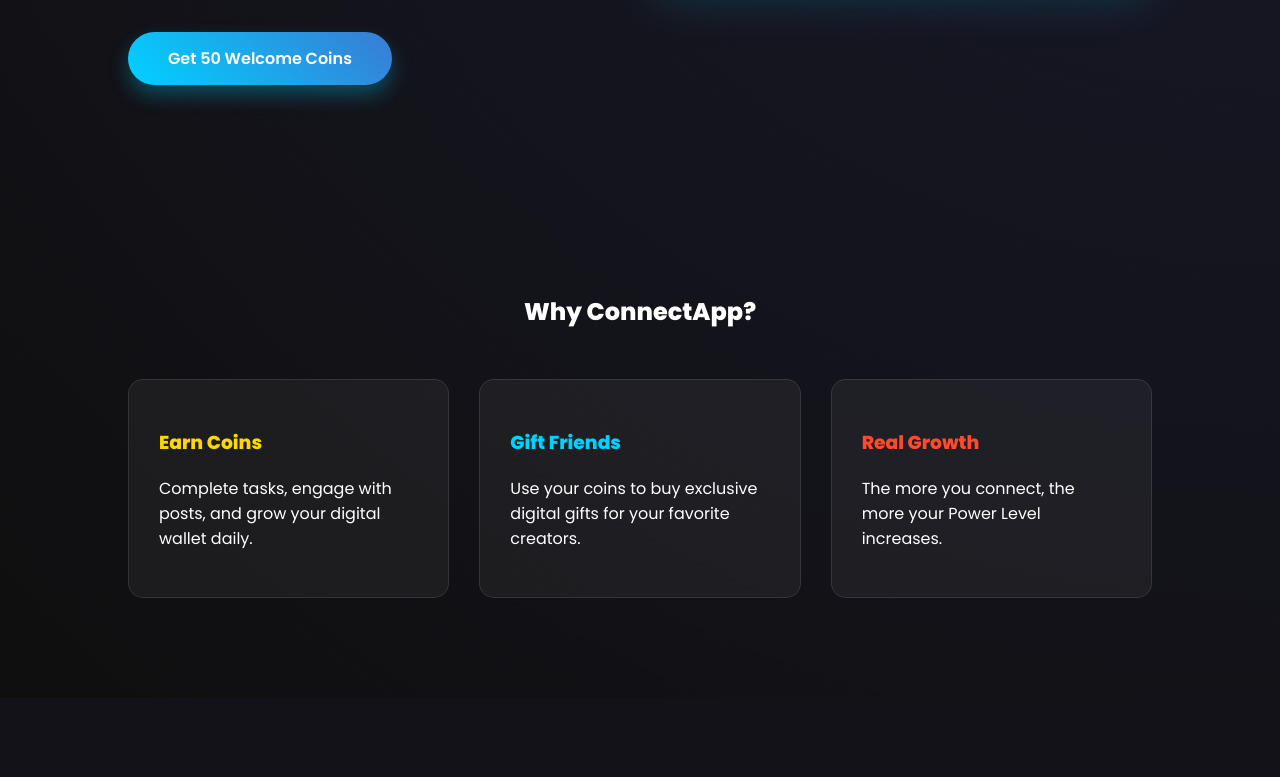
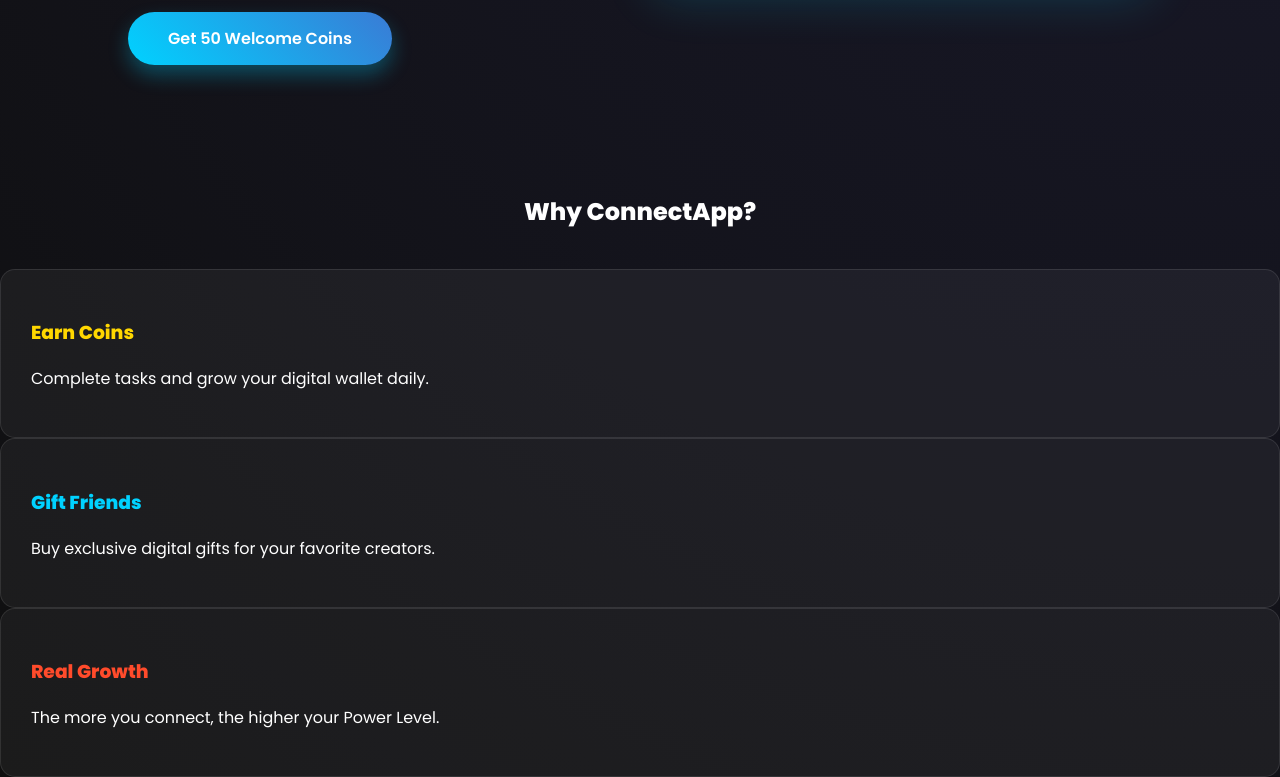
Before and after one commit to connectapp2452/connectapp, a Flask app: page / in a window 1280 px wide. Shown: the part 661-1438 px from the top of the page. Before the commit the page ends 1259 px from the top, so only its background shows below. Run offline with Flask 3, Linux system fonts and the light colour scheme.

Commit message:
System: Production build with mobile support

```diff
--- a/app.py
+++ b/app.py
@@ -34,7 +34,7 @@
 
 @app.route('/health')
 def health():
-    """The connection tester for your phone"""
+    """Testing route to ensure the app is actually reachable"""
     return "Kingdom is Online", 200
 
 @app.route('/')
@@ -82,6 +82,7 @@
         try:
             response = supabase.auth.sign_in_with_password({"email": email, "password": password})
             if response.user:
+                # Security: Ensure they verified their email
                 if not response.user.email_confirmed_at:
                     return render_template('verify_notice.html', email=email, resend=True)
 
@@ -113,7 +114,7 @@
     if request.method == 'POST':
         task_id = request.form.get('task_id')
 
-        # Simple Logic: Daily Check-in (+10 coins)
+        # Daily Check-in Logic
         if task_id == 'daily':
             new_balance = profile['coin_balance'] + 10
             supabase.table('profiles').update({"coin_balance": new_balance}).eq('id', user_id).execute()
@@ -129,6 +130,7 @@
 
     profile = get_user_profile(session['user_id'])
 
+    # Secure Admin Wall
     if not profile or profile.get('power_level') < 99:
         return "Access Denied", 403
 
@@ -141,6 +143,6 @@
     return redirect(url_for('home'))
 
 if __name__ == "__main__":
-    # Dynamically bind to Render's port or 10000 for local
+    # Binding to 0.0.0.0 is necessary for Render to route external traffic (your phone)
     port = int(os.environ.get("PORT", 10000))
     app.run(host='0.0.0.0', port=port)
--- a/templates/index.html
+++ b/templates/index.html
@@ -2,7 +2,8 @@
 <html lang="en">
 <head>
     <meta charset="UTF-8">
-    <meta name="viewport" content="width=device-width, initial-scale=1.0">
+    <meta name="viewport" content="width=device-width, initial-scale=1.0, maximum-scale=1.0, user-scalable=no">
+
     <link rel="stylesheet" href="{{ url_for('static', filename='css/style.css') }}?v={{ version }}">
     <link href="https://unpkg.com/aos@2.3.1/dist/aos.css" rel="stylesheet">
     <title>ConnectApp | The Coin Economy</title>
@@ -10,8 +11,8 @@
 <body>
     <nav class="navbar">
         <h2 style="color: var(--primary);">ConnectApp</h2>
-        <div>
-            <a href="/login" style="color:white; margin-right:20px; text-decoration:none;">Login</a>
+        <div class="nav-links">
+            <a href="/login" style="color:white; margin-right:15px; text-decoration:none;">Login</a>
             <a href="/register" class="btn-royal">Join Now</a>
         </div>
     </nav>
@@ -19,10 +20,9 @@
     <section class="hero">
         <div class="hero-text" data-aos="fade-right">
             <h1>The Social Economy <br> is Here.</h1>
-            <p style="font-size: 1.2rem; color: #ccc; max-width: 500px;">
+            <p style="font-size: 1.1rem; color: #ccc; max-width: 500px;">
                 Connect with friends, complete daily challenges, and earn
                 <span style="color: var(--gold); font-weight:bold;">ConnectCoins</span>.
-                Turn your social interactions into real digital value.
             </p>
             <br>
             <a href="/register" class="btn-royal">Get 50 Welcome Coins</a>
@@ -32,27 +32,27 @@
         </div>
     </section>
 
-    <section style="padding: 100px 10%;">
-        <h2 style="text-align:center; margin-bottom: 50px;">Why ConnectApp?</h2>
-        <div style="display: grid; grid-template-columns: repeat(3, 1fr); gap: 30px;">
+    <section class="features-section">
+        <h2 style="text-align:center; margin-bottom: 40px;">Why ConnectApp?</h2>
+        <div class="features-grid">
             <div class="feature-card" data-aos="fade-up" data-aos-delay="100">
                 <h3 style="color: var(--gold);">Earn Coins</h3>
-                <p>Complete tasks, engage with posts, and grow your digital wallet daily.</p>
+                <p>Complete tasks and grow your digital wallet daily.</p>
             </div>
             <div class="feature-card" data-aos="fade-up" data-aos-delay="200">
                 <h3 style="color: var(--primary);">Gift Friends</h3>
-                <p>Use your coins to buy exclusive digital gifts for your favorite creators.</p>
+                <p>Buy exclusive digital gifts for your favorite creators.</p>
             </div>
             <div class="feature-card" data-aos="fade-up" data-aos-delay="300">
                 <h3 style="color: #ff4b2b;">Real Growth</h3>
-                <p>The more you connect, the more your Power Level increases.</p>
+                <p>The more you connect, the higher your Power Level.</p>
             </div>
         </div>
     </section>
 
     <script src="https://unpkg.com/aos@2.3.1/dist/aos.js"></script>
     <script>
-        AOS.init({ duration: 1000 });
+        AOS.init({ duration: 1000, once: true });
     </script>
 </body>
 </html>
```
